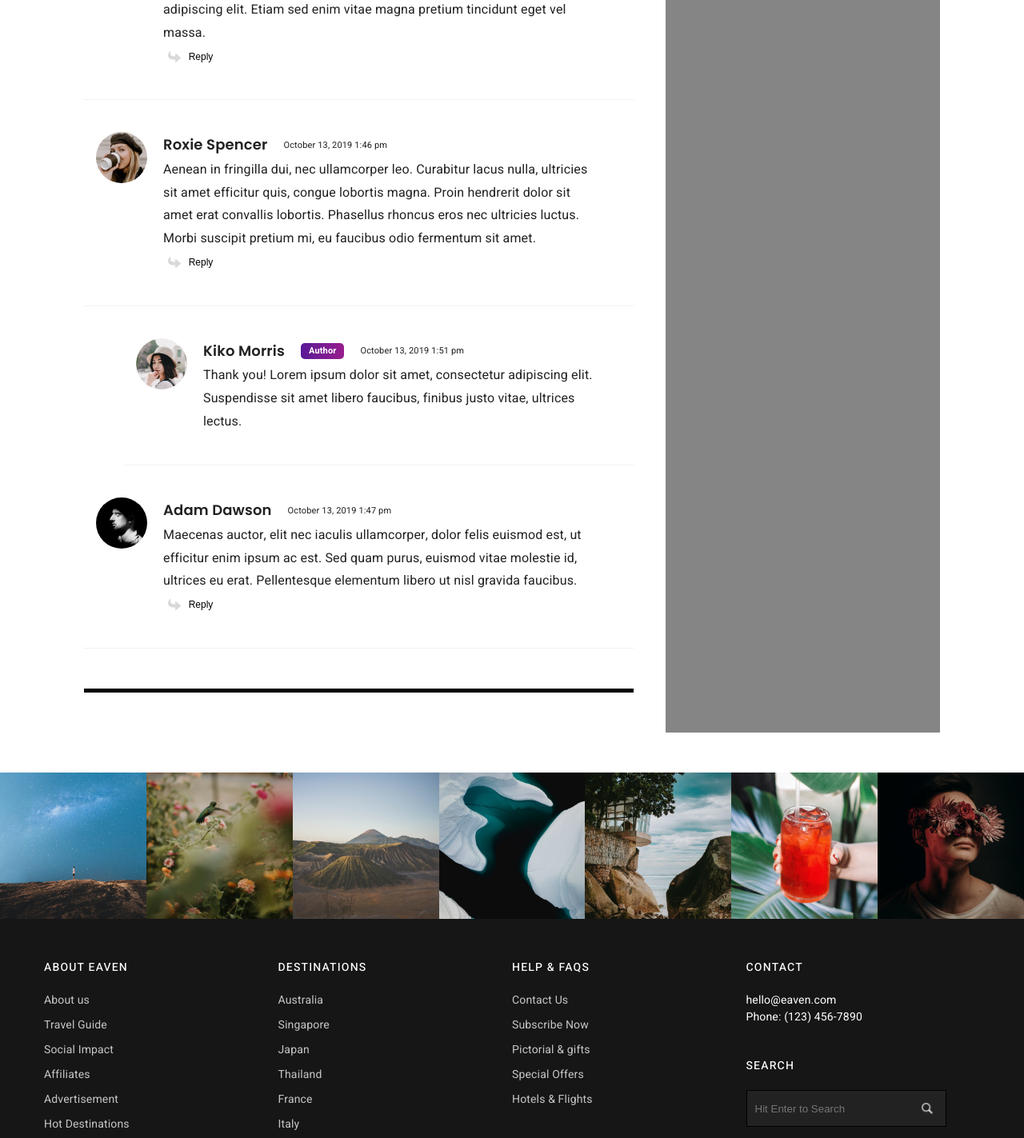
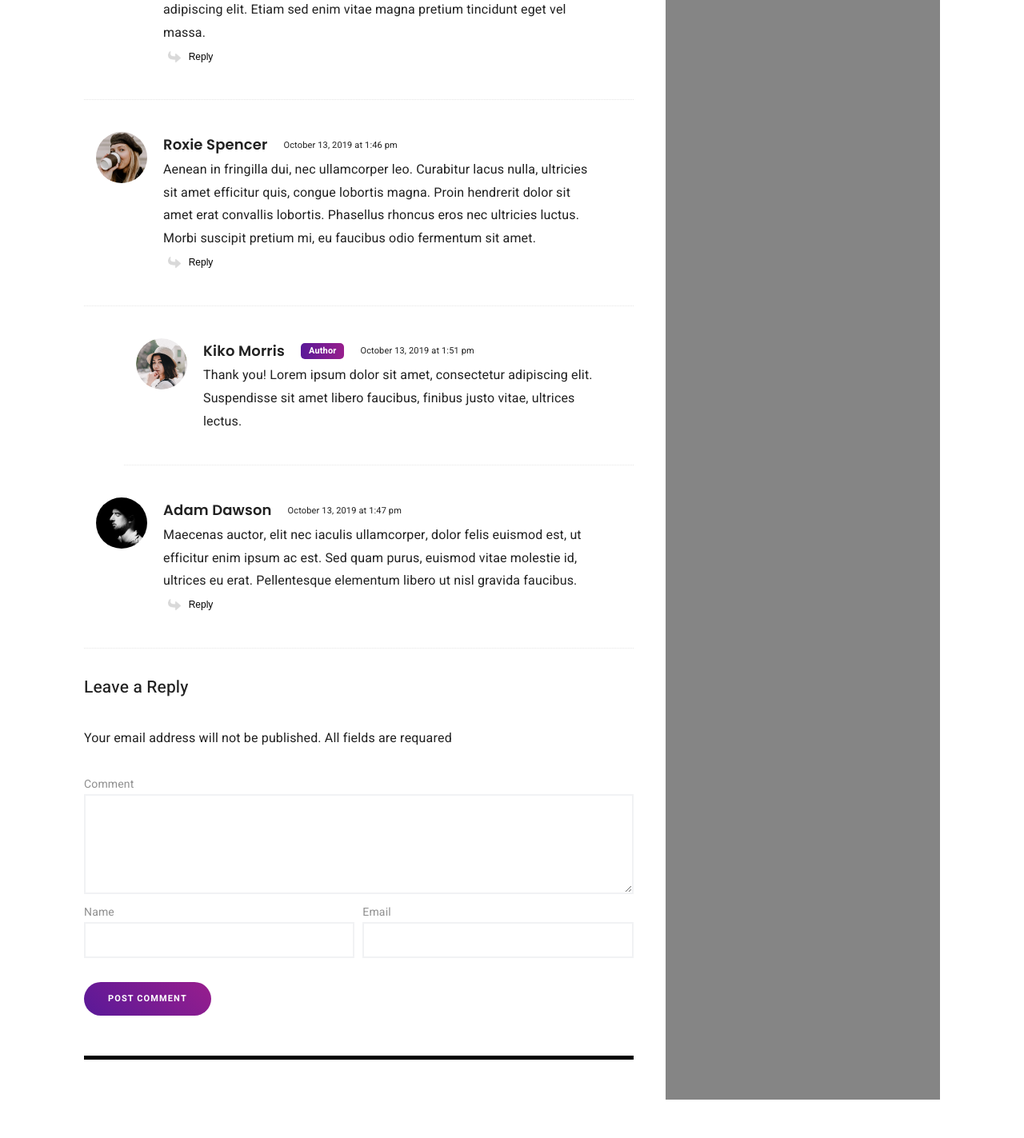
Before and after one commit to RomanKoriachko/eaven-travel, a React (Create React App) app: page /destinations/1 in a window 1280 px wide. Shown: the part 5826-7249 px from the top of the page at 80% size. Built offline with nearby package versions, Linux system fonts and the light colour scheme.

Commit message:
adding a comments

```diff
--- a/src/components/ArticlesSection/articlesArray.ts
+++ b/src/components/ArticlesSection/articlesArray.ts
@@ -6,6 +6,7 @@ export type CommentsProp = {
     date: string
     text: string
     reply: ReplyProp[]
+    email?: string
 }
 
 export type ReplyProp = {
@@ -14,6 +15,7 @@ export type ReplyProp = {
     isAdmin: boolean
     date: string
     text: string
+    email?: string
 }
 
 export type Articles = {
@@ -60,22 +62,23 @@ const articlesArray: Articles[] = [
                 avatar: "/images/user1-img.jpeg",
                 name: "Nina Young",
                 isAdmin: false,
-                date: "October 13, 2019 1:46 pm",
+                date: "October 13, 2019 at 1:46 pm",
                 text: "Quisque pharetra, lacus quis venenatis molestie, nibh tortor aliquam dui, id venenatis lectus metus id ipsum. Lorem ipsum dolor sit amet, consectetur adipiscing elit. Etiam sed enim vitae magna pretium tincidunt eget vel massa.",
                 reply: [],
+
             },
             {
                 avatar: "/images/user2-img.jpeg",
                 name: "Roxie Spencer",
                 isAdmin: false,
-                date: "October 13, 2019 1:46 pm",
+                date: "October 13, 2019 at 1:46 pm",
                 text: "Aenean in fringilla dui, nec ullamcorper leo. Curabitur lacus nulla, ultricies sit amet efficitur quis, congue lobortis magna. Proin hendrerit dolor sit amet erat convallis lobortis. Phasellus rhoncus eros nec ultricies luctus. Morbi suscipit pretium mi, eu faucibus odio fermentum sit amet.",
                 reply: [
                     {
                         avatar: "/images/admin-img.png",
                         name: "Kiko Morris",
                         isAdmin: true,
-                        date: "October 13, 2019 1:51 pm",
+                        date: "October 13, 2019 at 1:51 pm",
                         text: "Thank you! Lorem ipsum dolor sit amet, consectetur adipiscing elit. Suspendisse sit amet libero faucibus, finibus justo vitae, ultrices lectus.",
                     },
                 ],
@@ -84,7 +87,7 @@ const articlesArray: Articles[] = [
                 avatar: "/images/user3-img.jpeg",
                 name: "Adam Dawson",
                 isAdmin: false,
-                date: "October 13, 2019 1:47 pm",
+                date: "October 13, 2019 at 1:47 pm",
                 text: "Maecenas auctor, elit nec iaculis ullamcorper, dolor felis euismod est, ut efficitur enim ipsum ac est. Sed quam purus, euismod vitae molestie id, ultrices eu erat. Pellentesque elementum libero ut nisl gravida faucibus.",
                 reply: [],
             },
@@ -110,14 +113,14 @@ const articlesArray: Articles[] = [
                 avatar: "/images/user3-img.jpeg",
                 name: "Nina Young",
                 isAdmin: false,
-                date: "October 13, 2019 1:46 pm",
+                date: "October 13, 2019 at 1:46 pm",
                 text: "Quisque pharetra, lacus quis venenatis molestie, nibh tortor aliquam dui, id venenatis lectus metus id ipsum. Lorem ipsum dolor sit amet, consectetur adipiscing elit. Etiam sed enim vitae magna pretium tincidunt eget vel massa.",
                 reply: [
                     {
                         avatar: "/images/admin-img.png",
                         name: "Kiko Morris",
                         isAdmin: true,
-                        date: "October 13, 2019 1:51 pm",
+                        date: "October 13, 2019 at 1:51 pm",
                         text: "Thank you! Lorem ipsum dolor sit amet, consectetur adipiscing elit. Suspendisse sit amet libero faucibus, finibus justo vitae, ultrices lectus.",
                     },
                 ],
@@ -126,7 +129,7 @@ const articlesArray: Articles[] = [
                 avatar: "/images/user1-img.jpeg",
                 name: "Roxie Spencer",
                 isAdmin: false,
-                date: "October 13, 2019 1:46 pm",
+                date: "October 13, 2019 at 1:46 pm",
                 text: "Aenean in fringilla dui, nec ullamcorper leo. Curabitur lacus nulla, ultricies sit amet efficitur quis, congue lobortis magna. Proin hendrerit dolor sit amet erat convallis lobortis. Phasellus rhoncus eros nec ultricies luctus. Morbi suscipit pretium mi, eu faucibus odio fermentum sit amet.",
                 reply: [],
             },
@@ -134,7 +137,7 @@ const articlesArray: Articles[] = [
                 avatar: "/images/user1-img.jpeg",
                 name: "Adam Dawson",
                 isAdmin: false,
-                date: "October 13, 2019 1:47 pm",
+                date: "October 13, 2019 at 1:47 pm",
                 text: "Maecenas auctor, elit nec iaculis ullamcorper, dolor felis euismod est, ut efficitur enim ipsum ac est. Sed quam purus, euismod vitae molestie id, ultrices eu erat. Pellentesque elementum libero ut nisl gravida faucibus.",
                 reply: [],
             },
@@ -160,7 +163,7 @@ const articlesArray: Articles[] = [
                 avatar: "/images/admin-img.png",
                 name: "Kiko Morris",
                 isAdmin: true,
-                date: "October 13, 2019 1:51 pm",
+                date: "October 13, 2019 at 1:51 pm",
                 text: "Thank you! Lorem ipsum dolor sit amet, consectetur adipiscing elit. Suspendisse sit amet libero faucibus, finibus justo vitae, ultrices lectus.",
                 reply:[],
             },
@@ -186,14 +189,14 @@ const articlesArray: Articles[] = [
                 avatar: "/images/user2-img.jpeg",
                 name: "Nina Young",
                 isAdmin: false,
-                date: "October 13, 2019 1:46 pm",
+                date: "October 13, 2019 at 1:46 pm",
                 text: "Lorem ipsum dolor, sit amet consectetur adipisicing elit. Corporis dolorum quisquam possimus itaque eligendi nam, distinctio nisi? Consequatur corrupti assumenda, recusandae ab voluptatum unde enim ut quos est magnam debitis.",
                 reply: [
                     {
                         avatar: "/images/admin-img.png",
                         name: "Kiko Morris",
                         isAdmin: true,
-                        date: "October 13, 2019 1:51 pm",
+                        date: "October 13, 2019 at 1:51 pm",
                         text: "Thank you! Lorem ipsum dolor sit amet, consectetur adipiscing elit. Suspendisse sit amet libero faucibus, finibus justo vitae, ultrices lectus.",
                     },
                 ],
@@ -202,7 +205,7 @@ const articlesArray: Articles[] = [
                 avatar: "/images/user1-img.jpeg",
                 name: "Roxie Spencer",
                 isAdmin: false,
-                date: "October 13, 2019 1:46 pm",
+                date: "October 13, 2019 at 1:46 pm",
                 text: "Aenean in fringilla dui, nec ullamcorper leo. Curabitur lacus nulla, ultricies sit amet efficitur quis, congue lobortis magna. Proin hendrerit dolor sit amet erat convallis lobortis. Phasellus rhoncus eros nec ultricies luctus. Morbi suscipit pretium mi, eu faucibus odio fermentum sit amet.",
                 reply: [],
             },
@@ -227,7 +230,7 @@ const articlesArray: Articles[] = [
                 avatar: "/images/user3-img.jpeg",
                 name: "Adam Dawson",
                 isAdmin: false,
-                date: "October 13, 2019 1:46 pm",
+                date: "October 13, 2019 at 1:46 pm",
                 text: "Lorem ipsum dolor, sit amet consectetur adipisicing elit. Corporis dolorum quisquam possimus itaque eligendi nam, distinctio nisi? Consequatur corrupti assumenda, recusandae ab voluptatum unde enim ut quos est magnam debitis.",
                 reply: [],
             },
@@ -253,7 +256,7 @@ const articlesArray: Articles[] = [
                 avatar: "/images/admin-img.png",
                 name: "Kiko Morris",
                 isAdmin: true,
-                date: "October 13, 2019 1:51 pm",
+                date: "October 13, 2019 at 1:51 pm",
                 text: "Lorem ipsum dolor, sit amet consectetur adipisicing elit. Corporis dolorum quisquam possimus itaque eligendi nam, distinctio nisi? Consequatur corrupti assumenda, recusandae ab voluptatum unde enim ut quos est magnam debitis.",
                 reply:[],
             },
@@ -313,14 +316,14 @@ const articlesArray: Articles[] = [
                 avatar: "/images/user2-img.jpeg",
                 name: "Roxie Spencer",
                 isAdmin: false,
-                date: "October 13, 2019 1:47 pm",
+                date: "October 13, 2019 at 1:47 pm",
                 text: "Maecenas auctor, elit nec iaculis ullamcorper, dolor felis euismod est, ut efficitur enim ipsum ac est. Sed quam purus, euismod vitae molestie id, ultrices eu erat. Pellentesque elementum libero ut nisl gravida faucibus.",
                 reply: [
                     {
                         avatar: "/images/user3-img.jpeg",
                         name: "Adam Dawson",
                         isAdmin: false,
-                        date: "October 13, 2019 1:47 pm",
+                        date: "October 13, 2019 at 1:47 pm",
                         text: "Maecenas auctor, elit nec iaculis ullamcorper, dolor felis euismod est, ut efficitur enim ipsum ac est. Sed quam purus, euismod vitae molestie id, ultrices eu erat. Pellentesque elementum libero ut nisl gravida faucibus.",
                     },
                 ],
@@ -348,7 +351,7 @@ const articlesArray: Articles[] = [
                 avatar: "/images/user3-img.jpeg",
                 name: "Adam Dawson",
                 isAdmin: false,
-                date: "October 13, 2019 1:46 pm",
+                date: "October 13, 2019 at 1:46 pm",
                 text: "Lorem ipsum dolor, sit amet consectetur adipisicing elit. Corporis dolorum quisquam possimus itaque eligendi nam, distinctio nisi? Consequatur corrupti assumenda, recusandae ab voluptatum unde enim ut quos est magnam debitis.",
                 reply: [],
             },
@@ -374,7 +377,7 @@ const articlesArray: Articles[] = [
                 avatar: "/images/user1-img.jpeg",
                 name: "Nina Young",
                 isAdmin: false,
-                date: "October 13, 2019 1:46 pm",
+                date: "October 13, 2019 at 1:46 pm",
                 text: "Quisque pharetra, lacus quis venenatis molestie, nibh tortor aliquam dui, id venenatis lectus metus id ipsum. Lorem ipsum dolor sit amet, consectetur adipiscing elit. Etiam sed enim vitae magna pretium tincidunt eget vel massa.",
                 reply: [],
             },
@@ -382,7 +385,7 @@ const articlesArray: Articles[] = [
                 avatar: "/images/user2-img.jpeg",
                 name: "Adam Dawson",
                 isAdmin: false,
-                date: "October 13, 2019 1:46 pm",
+                date: "October 13, 2019 at 1:46 pm",
                 text: "Lorem ipsum dolor, sit amet consectetur adipisicing elit. Corporis dolorum quisquam possimus itaque eligendi nam, distinctio nisi? Consequatur corrupti assumenda, recusandae ab voluptatum unde enim ut quos est magnam debitis.",
                 reply: [],
             },
@@ -408,7 +411,7 @@ const articlesArray: Articles[] = [
                 avatar: "/images/user4-img.jpg",
                 name: "John Marston",
                 isAdmin: false,
-                date: "October 21, 1899 2:35 pm",
+                date: "October 21, 1899 at 2:35 pm",
                 text: "If You Find Yourself In A Hole, The First Thing To Do Is Stop Diggin",
                 reply: [],
             },
@@ -416,7 +419,7 @@ const articlesArray: Articles[] = [
                 avatar: "/images/user3-img.jpeg",
                 name: "Adam Dawson",
                 isAdmin: false,
-                date: "October 13, 2019 1:46 pm",
+                date: "October 13, 2019 at 1:46 pm",
                 text: "Lorem ipsum dolor, sit amet consectetur adipisicing elit. Corporis dolorum quisquam possimus itaque eligendi nam, distinctio nisi? Consequatur corrupti assumenda, recusandae ab voluptatum unde enim ut quos est magnam debitis.",
                 reply: [],
             },
@@ -457,7 +460,7 @@ const articlesArray: Articles[] = [
                 avatar: "/images/user5-img.jpg",
                 name: "Arthur Morgan",
                 isAdmin: false,
-                date: "June 6, 1899 3:21 pm",
+                date: "June 6, 1899 at 3:21 pm",
                 text: "You know, all that ever mattered to me was loyalty? It was all I knew. It was all I ever believed in",
                 reply: [],
             },
@@ -483,14 +486,14 @@ const articlesArray: Articles[] = [
                 avatar: "/images/user1-img.jpeg",
                 name: "Roxie Spencer",
                 isAdmin: false,
-                date: "October 13, 2019 1:46 pm",
+                date: "October 13, 2019 at 1:46 pm",
                 text: "Aenean in fringilla dui, nec ullamcorper leo. Curabitur lacus nulla, ultricies sit amet efficitur quis, congue lobortis magna. Proin hendrerit dolor sit amet erat convallis lobortis. Phasellus rhoncus eros nec ultricies luctus. Morbi suscipit pretium mi, eu faucibus odio fermentum sit amet.",
                 reply: [
                     {
                         avatar: "/images/user1-img.jpeg",
                         name: "Roxie Spencer",
                         isAdmin: false,
-                        date: "October 13, 2019 1:46 pm",
+                        date: "October 13, 2019 at 1:46 pm",
                         text: "Aenean in fringilla dui, nec ullamcorper leo. Curabitur lacus nulla, ultricies sit amet efficitur quis, congue lobortis magna. Proin hendrerit dolor sit amet erat convallis lobortis. Phasellus rhoncus eros nec ultricies luctus. Morbi suscipit pretium mi, eu faucibus odio fermentum sit amet.",
                     },
                 ],
@@ -518,7 +521,7 @@ const articlesArray: Articles[] = [
                 avatar: "/images/user1-img.jpeg",
                 name: "Roxie Spencer",
                 isAdmin: false,
-                date: "October 13, 2019 1:46 pm",
+                date: "October 13, 2019 at 1:46 pm",
                 text: "Aenean in fringilla dui, nec ullamcorper leo. Curabitur lacus nulla, ultricies sit amet efficitur quis, congue lobortis magna. Proin hendrerit dolor sit amet erat convallis lobortis. Phasellus rhoncus eros nec ultricies luctus. Morbi suscipit pretium mi, eu faucibus odio fermentum sit amet.",
                 reply: [],
             },
@@ -544,7 +547,7 @@ const articlesArray: Articles[] = [
                 avatar: "/images/user2-img.jpeg",
                 name: "Nina Young",
                 isAdmin: false,
-                date: "October 13, 2019 1:46 pm",
+                date: "October 13, 2019 at 1:46 pm",
                 text: "Lorem ipsum dolor, sit amet consectetur adipisicing elit. Corporis dolorum quisquam possimus itaque eligendi nam, distinctio nisi? Consequatur corrupti assumenda, recusandae ab voluptatum unde enim ut quos est magnam debitis.",
                 reply: [],
             },
@@ -552,14 +555,14 @@ const articlesArray: Articles[] = [
                 avatar: "/images/user1-img.jpeg",
                 name: "Roxie Spencer",
                 isAdmin: false,
-                date: "October 13, 2019 1:46 pm",
+                date: "October 13, 2019 at 1:46 pm",
                 text: "Aenean in fringilla dui, nec ullamcorper leo. Curabitur lacus nulla, ultricies sit amet efficitur quis, congue lobortis magna. Proin hendrerit dolor sit amet erat convallis lobortis. Phasellus rhoncus eros nec ultricies luctus. Morbi suscipit pretium mi, eu faucibus odio fermentum sit amet.",
                 reply: [
                     {
                         avatar: "/images/user6-img.jpg",
                         name: "Dutch Van Der Linde",
                         isAdmin: false,
-                        date: "September 26, 1890 6:23 pm",
+                        date: "September 26, 1890 at 6:23 pm",
                         text: "We can’t fight nature. Can’t fight change. Can’t fight gravity.",
                     },
                 ],
--- a/src/components/ColorButton/ColorButton.tsx
+++ b/src/components/ColorButton/ColorButton.tsx
@@ -3,10 +3,15 @@ import './ColorButton.scss'
 
 type Props = {
     buttonText: string
+    type?: 'submit'
 }
 
-const ColorButton = ({ buttonText }: Props) => {
-    return <button className="color-btn">{buttonText}</button>
+const ColorButton = ({ buttonText, type }: Props) => {
+    return (
+        <button className="color-btn" type={type || 'button'}>
+            {buttonText}
+        </button>
+    )
 }
 
 export default ColorButton
--- a/src/pages/ArticlePage/Comments.scss
+++ b/src/pages/ArticlePage/Comments.scss
@@ -62,3 +62,48 @@
     border-radius: 5px;
     padding: 0px 10px;
 }
+
+.reply-form {
+    margin-top: 30px;
+    .form-header {
+        font-size: 21px;
+        font-weight: 500;
+    }
+    .form-text {
+        margin: 30px 0px;
+    }
+    .form-comment {
+        textarea {
+            height: 125px;
+            width: 100%;
+            border: 2px solid #f1f2f4;
+            padding: 10px;
+        }
+    }
+    .form-field-name{
+        font-size: 14px;
+        font-weight: 400;
+        opacity: 0.5;
+    }
+    .form-name-and-email {
+        display: flex;
+        gap: 10px;
+        margin-bottom: 30px;
+        .form-name {
+            width: 100%;
+            input{
+                width: 100%;
+                height: 45px;
+                border: 2px solid #f1f2f4;
+            }
+        }
+        .form-email {
+            width: 100%;
+            input{
+                width: 100%;
+                height: 45px;
+                border: 2px solid #f1f2f4;
+            }
+        }
+    }
+}
--- a/src/pages/ArticlePage/Comments.tsx
+++ b/src/pages/ArticlePage/Comments.tsx
@@ -2,6 +2,7 @@ import articlesArray, {
     CommentsProp,
     ReplyProp,
 } from 'components/ArticlesSection/articlesArray'
+import ColorButton from 'components/ColorButton/ColorButton'
 import { useState } from 'react'
 import './Comments.scss'
 
@@ -11,10 +12,78 @@ type Props = {
 }
 
 const Comments = ({ id, commentsId }: Props) => {
+    let time = new Date()
+    let timeNow = time.toLocaleString('en-US', {
+        month: 'long',
+        year: 'numeric',
+        day: 'numeric',
+        hour: 'numeric',
+        minute: 'numeric',
+    })
+
+    let replyArr: ReplyProp[] = []
     const commentsArr = articlesArray[id - 1].comments
-    const replyArr = articlesArray[id - 1].comments[commentsId].reply
+    if (commentsArr.length > 0) {
+        replyArr = articlesArray[id - 1].comments[commentsId].reply
+    } else {
+        replyArr = []
+    }
     const [comments, setComments] = useState<CommentsProp[]>(commentsArr)
+    const [newComment, setNewComment] = useState<CommentsProp>({
+        avatar: '/images/unregistered-user.png',
+        name: '',
+        isAdmin: false,
+        date: timeNow.toString(),
+        text: '',
+        reply: [],
+        email: '',
+    })
     const [replays, setReplays] = useState<ReplyProp[]>(replyArr)
+
+    const handleChangeText = (e: React.ChangeEvent<HTMLTextAreaElement>) => {
+        setNewComment((prevState: CommentsProp) => ({
+            ...prevState,
+            text: e.target.value,
+        }))
+    }
+
+    const handleChangeName = (e: React.ChangeEvent<HTMLInputElement>) => {
+        setNewComment((prevState: CommentsProp) => ({
+            ...prevState,
+            name: e.target.value,
+        }))
+    }
+
+    const handleChangeEmail = (e: React.ChangeEvent<HTMLInputElement>) => {
+        setNewComment((prevState: CommentsProp) => ({
+            ...prevState,
+            email: e.target.value,
+        }))
+    }
+
+    const onSand = (e: React.FormEvent<HTMLFormElement>) => {
+        e.preventDefault()
+        if (
+            newComment.name === '' ||
+            newComment.text === '' ||
+            newComment.email === ''
+        ) {
+            alert('All fields are required')
+        } else {
+            setComments((prevState: CommentsProp[]) => {
+                return [...prevState, newComment]
+            })
+            setNewComment({
+                avatar: '/images/unregistered-user.png',
+                name: '',
+                isAdmin: false,
+                date: timeNow,
+                text: '',
+                reply: [],
+                email: '',
+            })
+        }
+    }
 
     let lastLetter: string
     if (comments.length + replays.length === 1) {
@@ -86,6 +155,43 @@ const Comments = ({ id, commentsId }: Props) => {
                         </div>
                     </div>
                 ))}
+                <div>
+                    <form className="reply-form" onSubmit={onSand}>
+                        <div className="form-header">Leave a Reply</div>
+                        <div className="form-text">
+                            Your email address will not be published. All fields
+                            are requared
+                        </div>
+                        <div className="form-comment">
+                            <p className="form-field-name">Comment</p>
+                            <textarea
+                                name=""
+                                id=""
+                                value={newComment.text}
+                                onChange={handleChangeText}
+                            ></textarea>
+                        </div>
+                        <div className="form-name-and-email">
+                            <div className="form-name">
+                                <p className="form-field-name">Name</p>
+                                <input
+                                    type="text"
+                                    value={newComment.name}
+                                    onChange={handleChangeName}
+                                />
+                            </div>
+                            <div className="form-email">
+                                <p className="form-field-name">Email</p>
+                                <input
+                                    type="email"
+                                    value={newComment.email}
+                                    onChange={handleChangeEmail}
+                                />
+                            </div>
+                        </div>
+                        <ColorButton buttonText="Post Comment" type="submit" />
+                    </form>
+                </div>
             </div>
             <div className="article-page-main-underline"></div>
         </>
```
Also changed, not shown: public/images/unregistered-user.png (renamed from public/images/unregistered -user.png).
